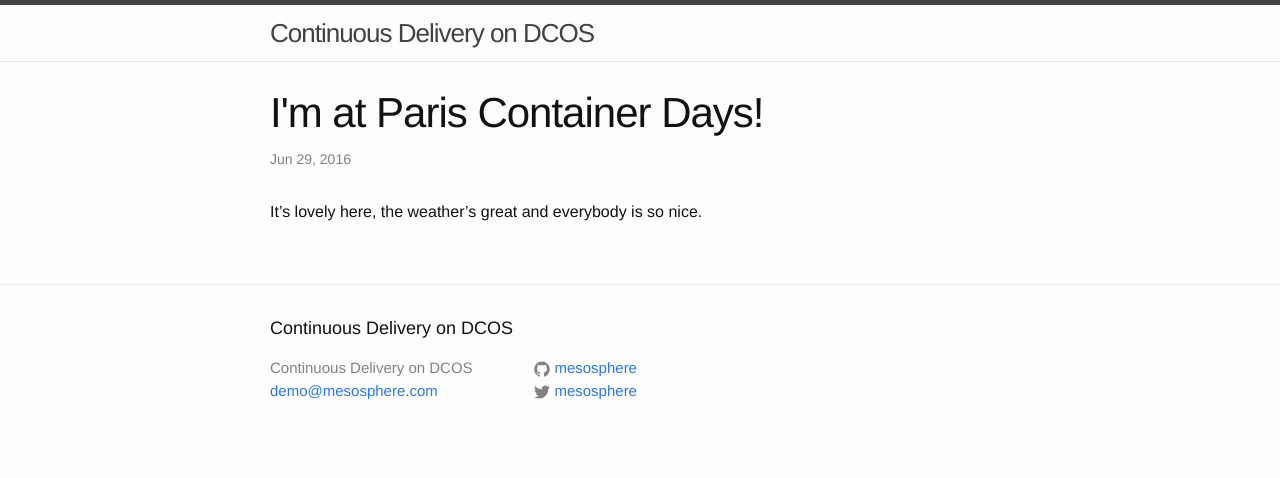
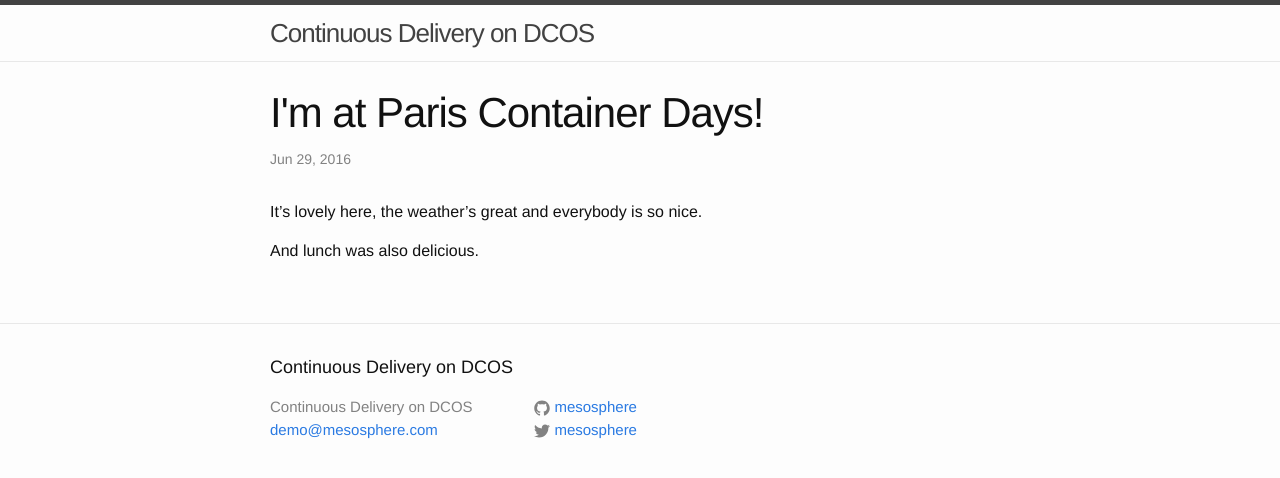
Before and after one commit to mesosphere/cd-demo, a Jekyll site: the page built from site/_posts/2016-06-29-paris-container-days.markdown, in a window 1280 px wide. Shown: the top 478 px of the page. Built offline with Jekyll 4.4.1, drawn with Linux system fonts in a browser that asks for light colours.

Commit message:
live demo yolo

```diff
--- a/site/_posts/2016-06-29-paris-container-days.markdown
+++ b/site/_posts/2016-06-29-paris-container-days.markdown
@@ -5,3 +5,5 @@ categories: demo
 ---
 
 It's lovely here, the weather's great and everybody is so nice.
+
+And lunch was also delicious.
```
